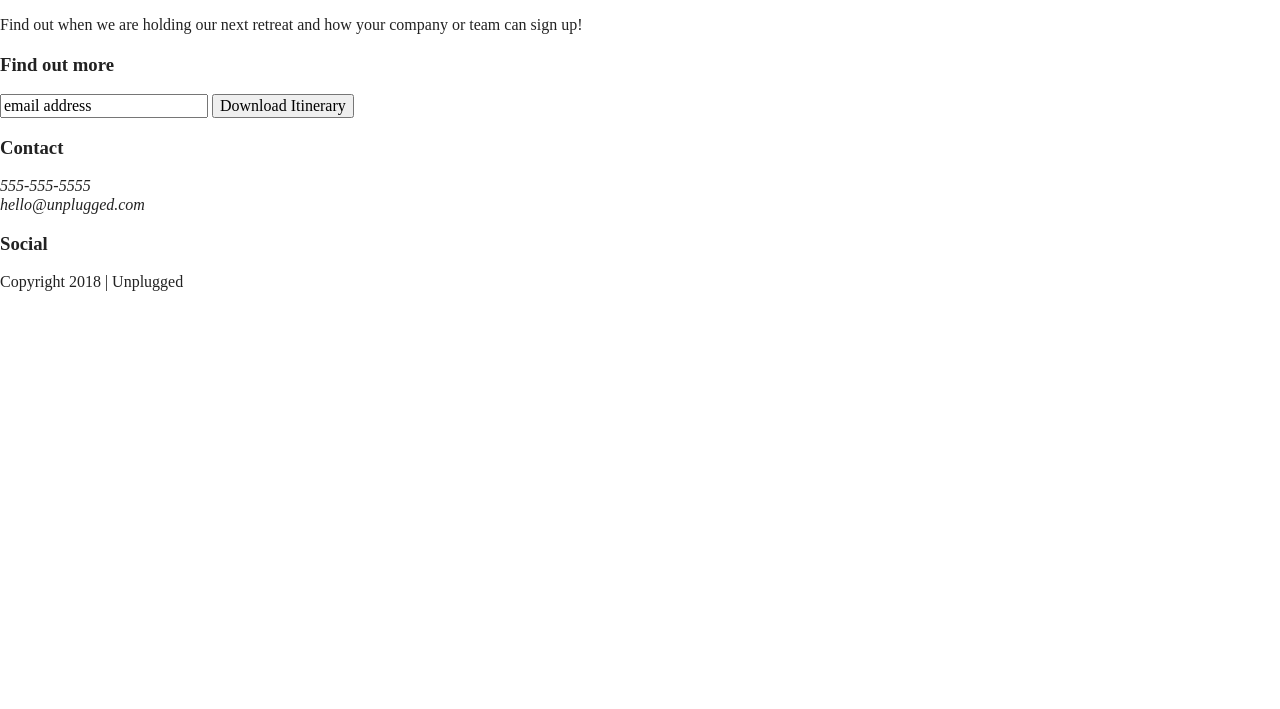
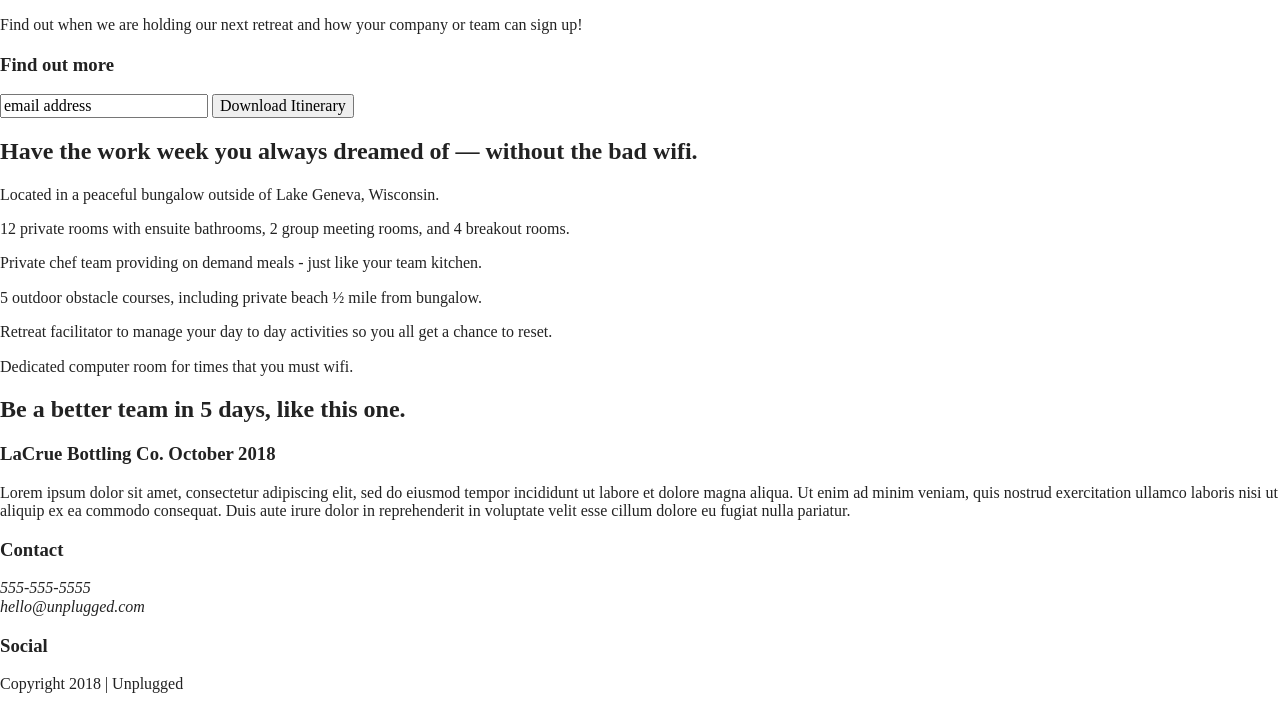
Before and after one commit to lafrenchcoder/unplugged-website, a website built with Parcel: page index.html in a window 1280 px wide. Shown: the part 183-892 px from the top of the page. Before the commit the page ends 800 px from the top, so only its background shows below. Built offline with nearby package versions, Linux system fonts and the light colour scheme.

Commit message:
added features and reviews section

```diff
--- a/index.html
+++ b/index.html
@@ -58,6 +58,51 @@
           <input type="text" name="name" value="email address">
           <input type="button" value="Download Itinerary">
         </div>
+        <section class="features">
+          <div class="content-wrapper">
+            <h2>Have the work week you always dreamed of — without the bad wifi.</h2>
+            <article>
+              <p class="fontawesome-icon"></p>
+              <p class="features-item-description">Located in a peaceful bungalow outside of Lake Geneva, Wisconsin.</p>
+            </article>
+            <article>
+              <p class="fontawesome-icon"></p>
+              <p class="features-item-description">12 private rooms with ensuite bathrooms, 2 group meeting rooms, and 4 breakout rooms.</p>
+            </article>
+            <article>
+              <p class="fontawesome-icon"></p>
+              <p class="features-item-description">Private chef team providing on demand meals - just like your team kitchen.</p>
+            </article>
+            <article>
+              <p class="fontawesome-icon"></p>
+              <p class="features-item-description">5 outdoor obstacle courses, including private beach ½ mile from bungalow.</p>
+            </article>
+            <article>
+              <p class="fontawesome-icon"></p>
+              <p class="features-item-description">Retreat facilitator to manage your day to day activities so you all get a chance to reset.</p>
+            </article>
+            <article>
+              <p class="fontawesome-icon"></p>
+              <p class="features-item-description">Dedicated computer room for times that you must wifi.</p>
+            </article>
+          </div>
+        </section>
+        <section class="reviews">
+          <div class="content-wrapper">
+          <h2>Be a better team in 5 days, like this one.</h2>
+          <article>
+            <div>
+              <h3>LaCrue Bottling Co. October 2018</h3>
+              <p>
+                Lorem ipsum dolor sit amet, consectetur adipiscing elit, sed do eiusmod tempor incididunt ut labore et
+                dolore magna aliqua. Ut enim ad minim veniam, quis nostrud exercitation ullamco laboris nisi ut aliquip
+                ex ea commodo consequat. Duis aute irure dolor in reprehenderit in voluptate velit esse cillum dolore eu
+                fugiat nulla pariatur.
+              </p>
+            </div>
+          </article>
+          </div>
+        </section>
 
       </aside>
 
```
